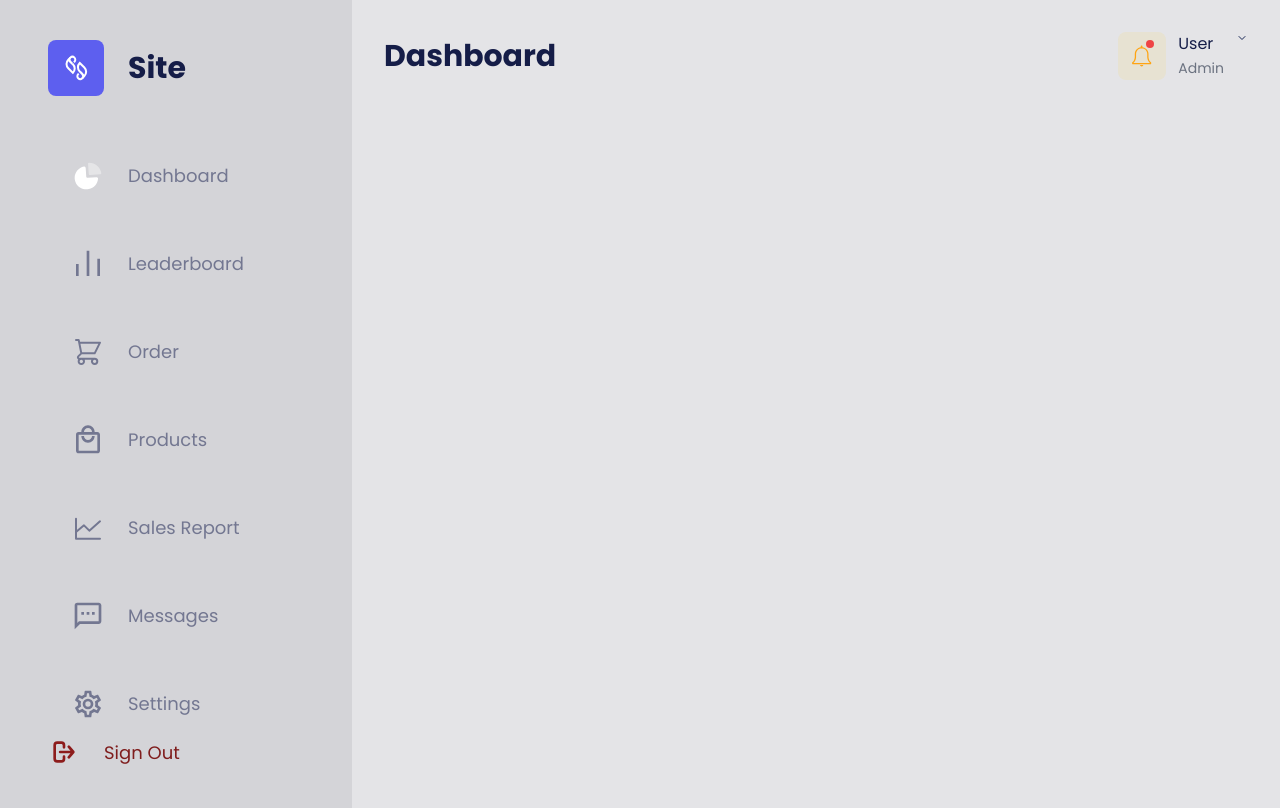
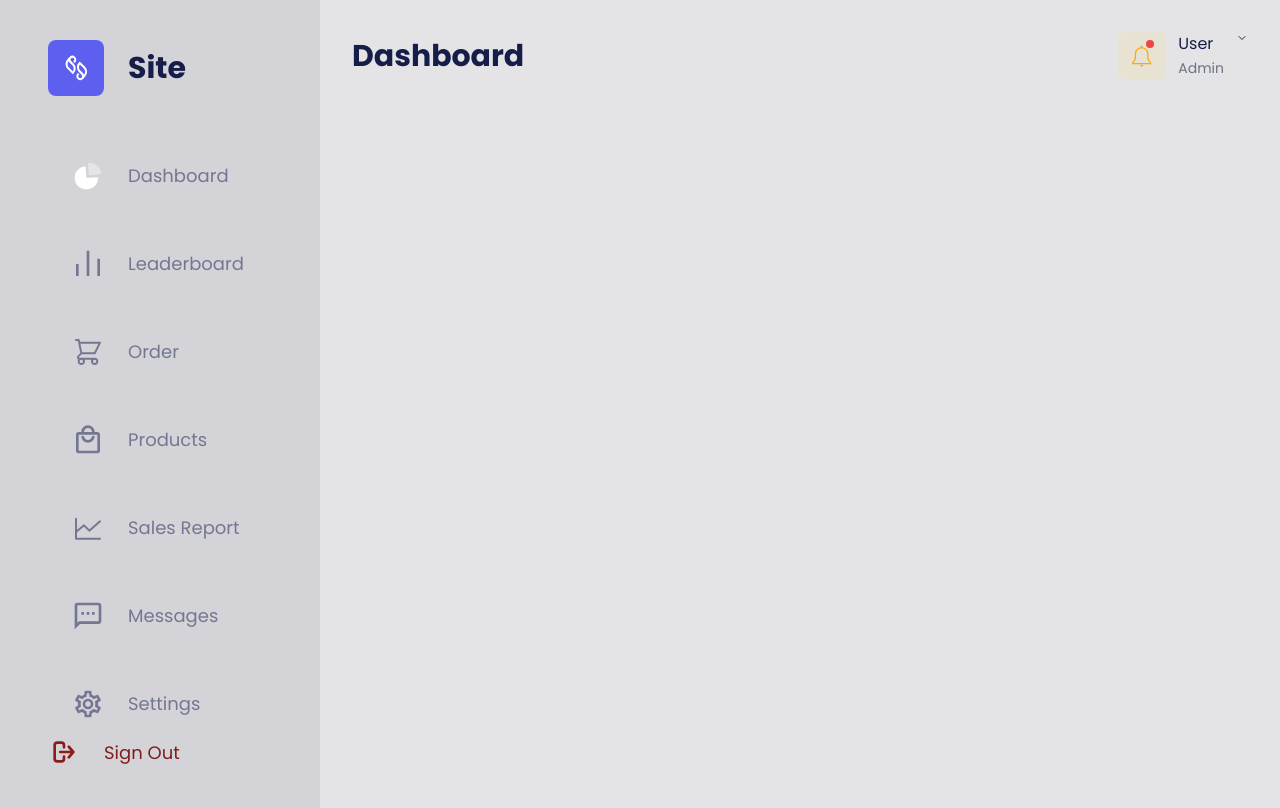
Before and after one commit to MateusJSouza/R3-dashboard, a React (Vite) app: page / in a window 1280 px wide. Built offline with nearby package versions, Linux system fonts and the light colour scheme.

Commit message:
feat: :sparkles: add variants, clsx and tailwind-merge
add color variants, tailwind merge, clsx and nivo/pie

```diff
--- a/package.json
+++ b/package.json
@@ -10,10 +10,13 @@
     "preview": "vite preview"
   },
   "dependencies": {
+    "@nivo/pie": "^0.83.0",
     "@radix-ui/themes": "^1.1.2",
+    "clsx": "^2.0.0",
     "lucide-react": "^0.279.0",
     "react": "^18.2.0",
-    "react-dom": "^18.2.0"
+    "react-dom": "^18.2.0",
+    "tailwind-merge": "^1.14.0"
   },
   "devDependencies": {
     "@rocketseat/eslint-config": "^2.1.0",
--- a/tailwind.config.js
+++ b/tailwind.config.js
@@ -7,14 +7,48 @@ export default {
     },
     extend: {
       gridTemplateColumns: {
-        app: 'minmax(18rem, 22rem) 1fr',
+        app: 'minmax(18rem, 20rem) 1fr',
+        card: '1fr 26.25rem',
+      },
+      borderRadius: {
+        20: '1.25rem',
       },
       colors: {
-        primary: '#05004E',
+        dark: '#333333',
+
+        primary: {
+          200: '#7B91B0',
+          900: '#05004E',
+          800: '#4079ED',
+          'dark-shade': '#05004E',
+        },
+
+        supportingColor: {
+          green: '#3CD856',
+          'green-shade': '#E2FFF3',
+
+          'violet-shade': '#FBF1FF',
+
+          yellow: '#FFA412',
+          'yellow-shade': '#FFFAF1',
+        },
+
+        green: {
+          50: '#F0FDF4',
+          100: '#DCFCE7',
+        },
+
+        lightBlue: {
+          50: '#F0F9FF',
+        },
 
         greys: {
+          50: '#F0F0F0',
+          100: '#FFFFFF',
+          300: '#F9FAFB',
+          700: '#737791',
+          800: '#444A6D',
           900: '#151D48',
-          700: '#737791',
         },
       },
     },
```
Also changed, not shown: 1 other file (tests, documents, lock files or other folders).
